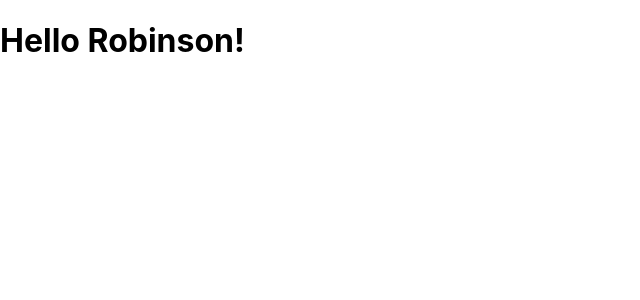
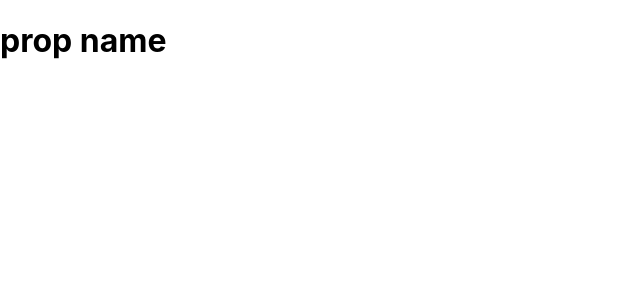
Before and after one commit to robinsonbrz/react-experiment, a React (Create React App) app: page / in a window 1280 px wide. Shown: the top 300 px of the page, without its empty margins (0-640 px from the left). Built offline with nearby package versions, Linux system fonts and the light colour scheme.

Commit message:
functional com props

```diff
--- a/src/App.js
+++ b/src/App.js
@@ -10,7 +10,7 @@ import React, { Component } from "react";
 function App() {
     return (
         <div>
-            <Hello />
+            <Hello name="prop name"/>
         </div>
     );
 }
--- a/src/components/Hello.js
+++ b/src/components/Hello.js
@@ -1,9 +1,9 @@
 import React, { Component } from "react";
 
 
-function Hello(){
+function Hello(props){
     return(
-        <h1>Hello Robinson!</h1>
+        <h1> { props.name }</h1>
     )
 
 
```
